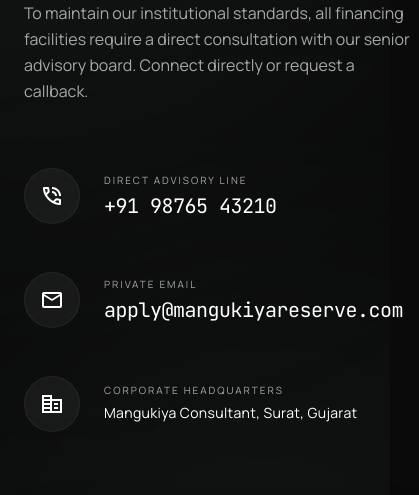
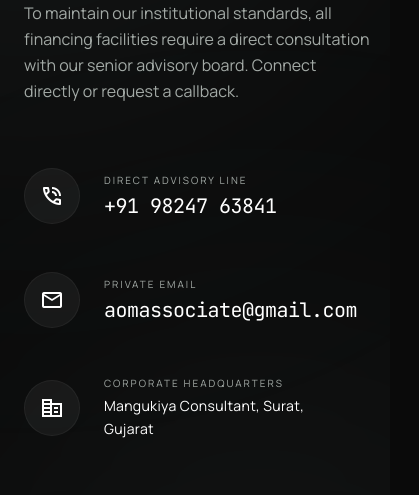
Before and after one commit to Yugpatel-09/Loan-Management, a website: page apply-insurance.html in a window 390 px wide. Shown: the part 324-819 px from the top of the page, 419 px wide, since content can reach past the window. Drawn offline with nearby package versions, Linux system fonts and the light colour scheme; sample sign-in values are in the browser's storage; a web font is replaced by a local one.

Commit message:
Update advisory line phone number to +91 98247 63841 and private email to aomassociate@gmail.com

```diff
--- a/apply-insurance.html
+++ b/apply-insurance.html
@@ -98,7 +98,7 @@
                         </div>
                         <div>
                             <p class="text-[10px] uppercase tracking-[0.2em] text-on-surface-variant mb-1">Direct Advisory Line</p>
-                            <p class="text-xl font-mono text-white tracking-tight group-hover:text-primary-fixed transition-colors">+91 98765 43210</p>
+                            <p class="text-xl font-mono text-white tracking-tight group-hover:text-primary-fixed transition-colors">+91 98247 63841</p>
                         </div>
                     </div>
 
@@ -109,7 +109,7 @@
                         </div>
                         <div>
                             <p class="text-[10px] uppercase tracking-[0.2em] text-on-surface-variant mb-1">Private Email</p>
-                            <p class="text-xl font-mono text-white tracking-tight group-hover:text-primary-fixed transition-colors">apply@mangukiyareserve.com</p>
+                            <p class="text-xl font-mono text-white tracking-tight group-hover:text-primary-fixed transition-colors">aomassociate@gmail.com</p>
                         </div>
                     </div>
 
```
Also changed, not shown: apply.html (+2 -2 lines), public/apply-insurance.html (+2 -2 lines), public/apply.html (+2 -2 lines).
